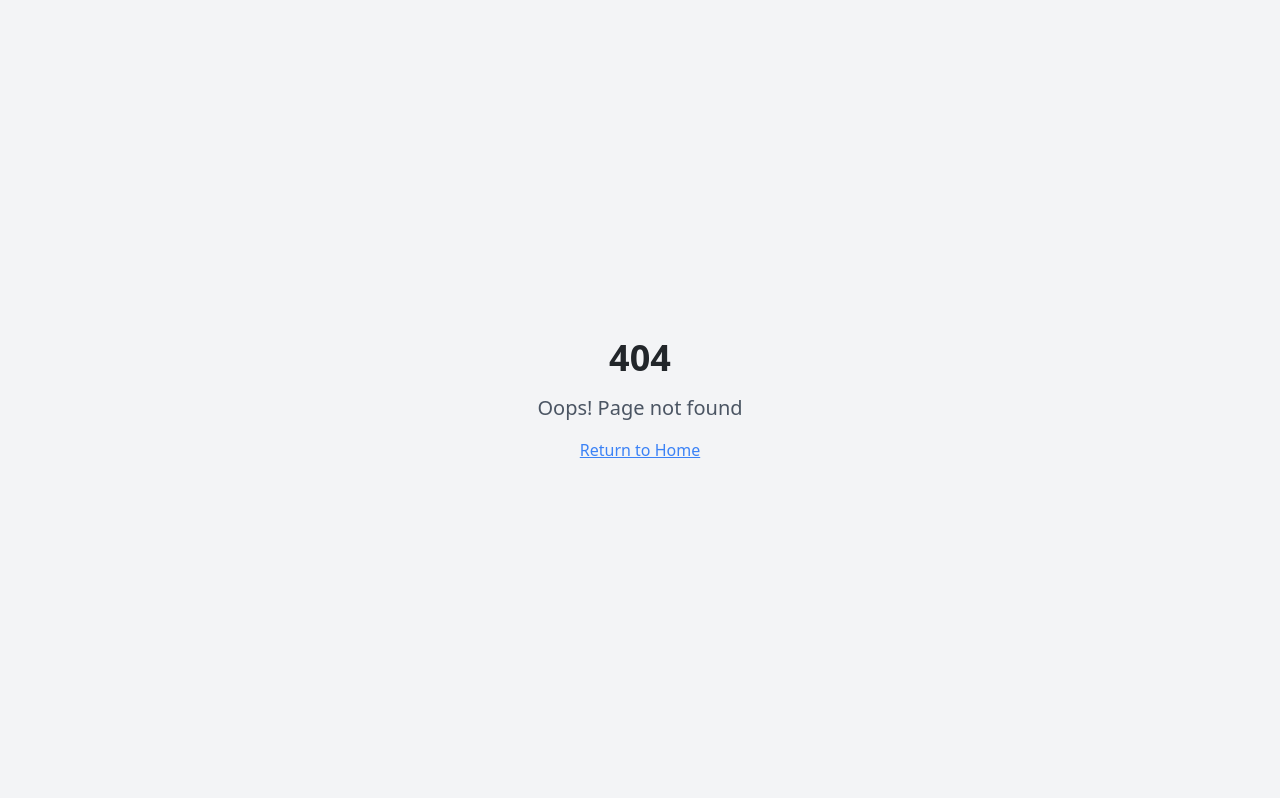
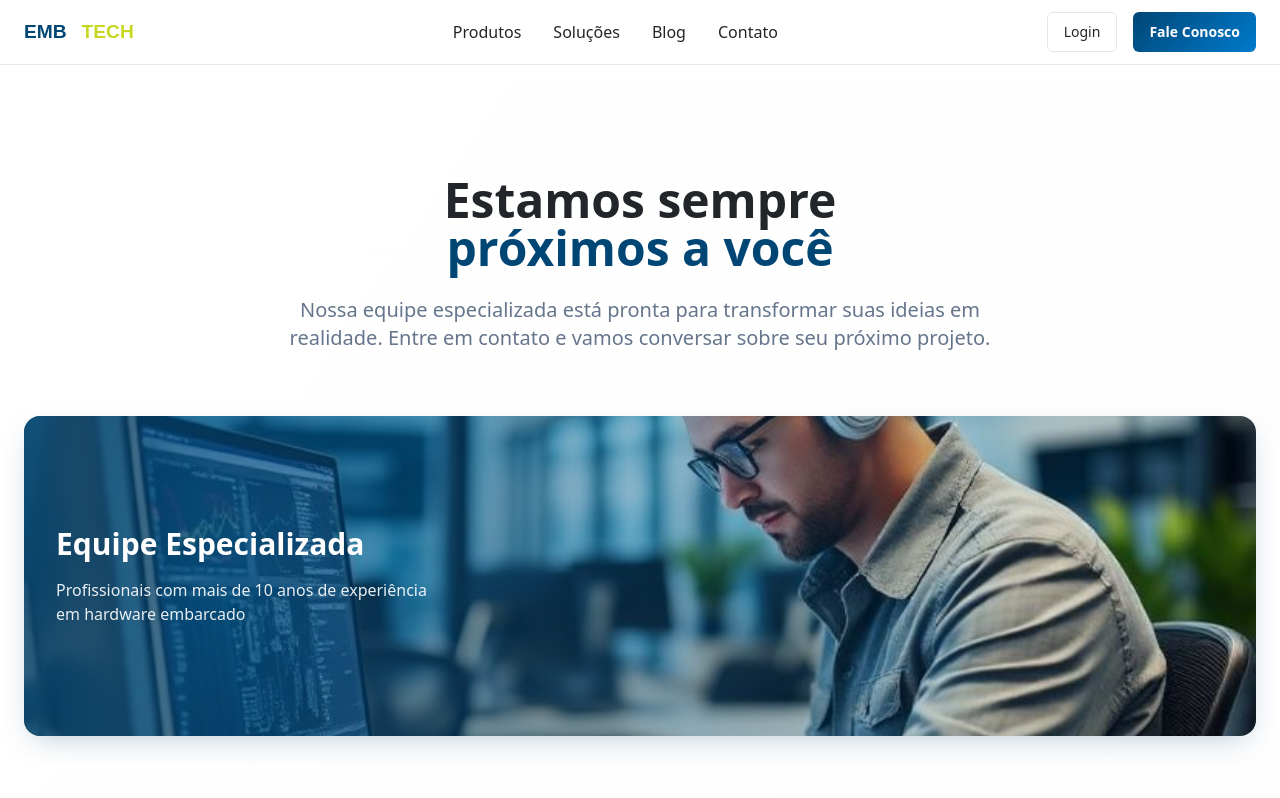
Before and after one commit to eduardomarques89/embed-forge-studio, a React (Vite) app: page /contato in a window 1280 px wide. Before the commit this address had no page. Shown: the top 798 px of the page. Built offline with nearby package versions, Linux system fonts and the light colour scheme.

Commit message:
Criar páginas de produtos, soluções e contato
Cria páginas dedicadas para Produtos, Soluções e Contato, separando-as da página principal.

```diff
--- a/src/App.tsx
+++ b/src/App.tsx
@@ -5,6 +5,9 @@ import { QueryClient, QueryClientProvider } from "@tanstack/react-query";
 import { BrowserRouter, Routes, Route } from "react-router-dom";
 import Index from "./pages/Index";
 import Blog from "./pages/Blog";
+import Products from "./pages/Products";
+import Solutions from "./pages/Solutions";
+import Contact from "./pages/Contact";
 import NotFound from "./pages/NotFound";
 
 const queryClient = new QueryClient();
@@ -17,6 +20,9 @@ const App = () => (
       <BrowserRouter>
         <Routes>
           <Route path="/" element={<Index />} />
+          <Route path="/produtos" element={<Products />} />
+          <Route path="/solucoes" element={<Solutions />} />
+          <Route path="/contato" element={<Contact />} />
           <Route path="/blog" element={<Blog />} />
           {/* ADD ALL CUSTOM ROUTES ABOVE THE CATCH-ALL "*" ROUTE */}
           <Route path="*" element={<NotFound />} />
--- a/src/components/Navigation.tsx
+++ b/src/components/Navigation.tsx
@@ -20,16 +20,16 @@ const Navigation = () => {
 
           {/* Desktop Navigation */}
           <div className="hidden md:flex items-center space-x-8">
-            <a href="#produtos" className="text-foreground hover:text-primary transition-colors">
+            <a href="/produtos" className="text-foreground hover:text-primary transition-colors">
               Produtos
             </a>
-            <a href="#solucoes" className="text-foreground hover:text-primary transition-colors">
+            <a href="/solucoes" className="text-foreground hover:text-primary transition-colors">
               Soluções
             </a>
             <a href="/blog" className="text-foreground hover:text-primary transition-colors">
               Blog
             </a>
-            <a href="#contato" className="text-foreground hover:text-primary transition-colors">
+            <a href="/contato" className="text-foreground hover:text-primary transition-colors">
               Contato
             </a>
           </div>
@@ -57,16 +57,16 @@ const Navigation = () => {
         {isMenuOpen && (
           <div className="md:hidden py-4 border-t border-border bg-background">
             <div className="flex flex-col space-y-4">
-              <a href="#produtos" className="text-foreground hover:text-primary transition-colors">
+              <a href="/produtos" className="text-foreground hover:text-primary transition-colors">
                 Produtos
               </a>
-              <a href="#solucoes" className="text-foreground hover:text-primary transition-colors">
+              <a href="/solucoes" className="text-foreground hover:text-primary transition-colors">
                 Soluções
               </a>
               <a href="/blog" className="text-foreground hover:text-primary transition-colors">
                 Blog
               </a>
-              <a href="#contato" className="text-foreground hover:text-primary transition-colors">
+              <a href="/contato" className="text-foreground hover:text-primary transition-colors">
                 Contato
               </a>
               <div className="flex flex-col space-y-2 pt-4">
--- /dev/null
+++ b/src/pages/Contact.tsx
@@ -0,0 +1,19 @@
+import Navigation from "@/components/Navigation";
+import ContactSection from "@/components/ContactSection";
+import Footer from "@/components/Footer";
+
+const Contact = () => {
+  return (
+    <div className="min-h-screen">
+      <Navigation />
+      <main>
+        <div className="pt-20">
+          <ContactSection />
+        </div>
+      </main>
+      <Footer />
+    </div>
+  );
+};
+
+export default Contact;
--- /dev/null
+++ b/src/pages/Products.tsx
@@ -0,0 +1,19 @@
+import Navigation from "@/components/Navigation";
+import ProductsSection from "@/components/ProductsSection";
+import Footer from "@/components/Footer";
+
+const Products = () => {
+  return (
+    <div className="min-h-screen">
+      <Navigation />
+      <main>
+        <div className="pt-20">
+          <ProductsSection />
+        </div>
+      </main>
+      <Footer />
+    </div>
+  );
+};
+
+export default Products;
--- /dev/null
+++ b/src/pages/Solutions.tsx
@@ -0,0 +1,19 @@
+import Navigation from "@/components/Navigation";
+import TechnologySection from "@/components/TechnologySection";
+import Footer from "@/components/Footer";
+
+const Solutions = () => {
+  return (
+    <div className="min-h-screen">
+      <Navigation />
+      <main>
+        <div className="pt-20">
+          <TechnologySection />
+        </div>
+      </main>
+      <Footer />
+    </div>
+  );
+};
+
+export default Solutions;
```
